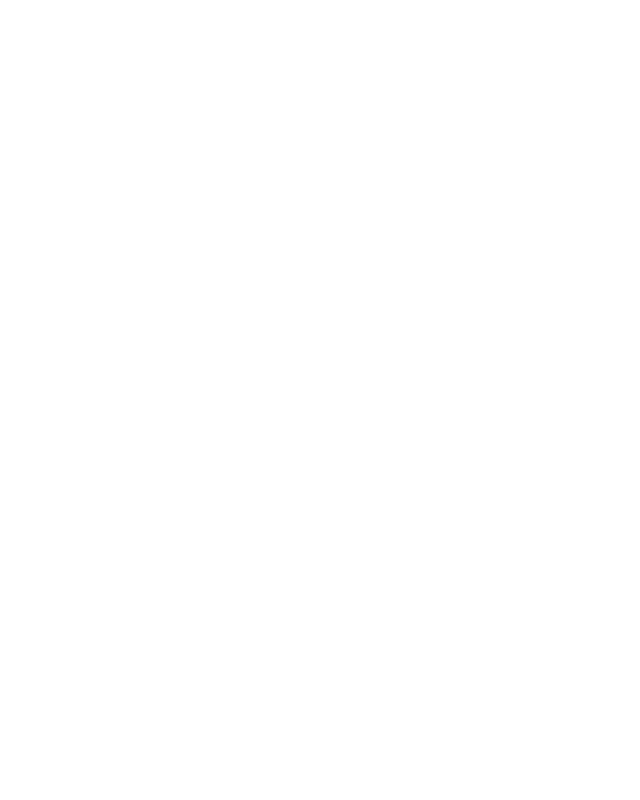
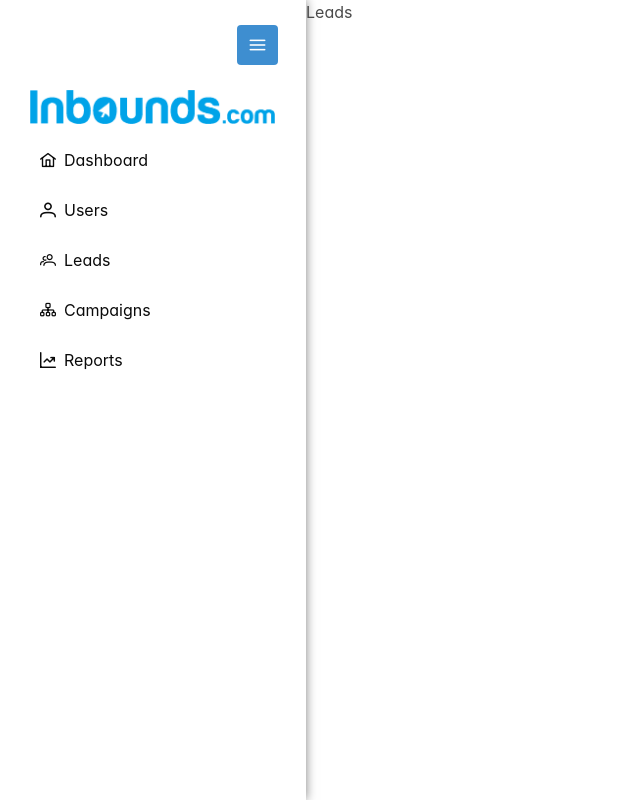
Before and after one commit to Tgoveia-Inbounds/crm-frontend, a Vue app: page /leads in a window 1280 px wide. Before the commit this address had no page. Shown: the whole page, without its empty margins (0-640 px from the left). Built offline with nearby package versions, Linux system fonts and the light colour scheme.

Commit message:
feat: add side bar and base views

```diff
--- a/src/App.vue
+++ b/src/App.vue
@@ -1,5 +1,23 @@
-<script setup lang="ts"></script>
+<script setup lang="ts">
+import SidebarComponent from './components/SidebarComponent.vue'
+import { computed } from 'vue'
+import { useRoute } from 'vue-router'
+
+const route = useRoute()
+const showMenu = computed(() => route.name !== 'login')
+</script>
 
 <template>
-  <RouterView />
+  <div id="layout-container">
+    <sidebar-component v-if="showMenu" />
+    <router-view />
+  </div>
 </template>
+
+<style>
+#layout-container {
+  display: flex;
+  flex-direction: row;
+  height: 100vh;
+}
+</style>
--- a/src/assets/base.css
+++ b/src/assets/base.css
@@ -84,3 +84,7 @@ body {
   -webkit-font-smoothing: antialiased;
   -moz-osx-font-smoothing: grayscale;
 }
+
+h1 {
+  color: black;
+}
--- /dev/null
+++ b/src/components/SidebarComponent.vue
@@ -0,0 +1,138 @@
+<template>
+  <div :class="`sidebar ${sidebarClass}`">
+    <div class="top-row">
+      <p-button
+        class="button sidebar-toggle-btn is-info"
+        icon="pi pi-bars"
+        @click="toggleSidebar"
+      />
+    </div>
+    <div class="sidebar-logo">
+      <img :src="`${logoSrc}`" alt="Inbounds logo" />
+    </div>
+    <div class="sidebar-column">
+      <p-button :class="buttonClass('dashboard')" @click="setActiveButton('dashboard')">
+        <span class="icon"> <i class="pi pi-home"></i> </span>
+        <span v-if="isCollapsed">Dashboard</span>
+      </p-button>
+      <p-button :class="buttonClass('users')" @click="setActiveButton('users')">
+        <span class="icon"> <i class="pi pi-user"></i> </span>
+        <span v-if="isCollapsed">Users</span>
+      </p-button>
+      <p-button :class="buttonClass('leads')" @click="setActiveButton('leads')">
+        <span class="icon"> <i class="pi pi-users"></i> </span>
+        <span v-if="isCollapsed">Leads</span>
+      </p-button>
+      <p-button :class="buttonClass('campaigns')" @click="setActiveButton('campaigns')">
+        <span class="icon"> <i class="pi pi-sitemap"></i> </span>
+        <span v-if="isCollapsed">Campaigns</span>
+      </p-button>
+      <p-button :class="buttonClass('reports')" @click="setActiveButton('reports')">
+        <span class="icon"> <i class="pi pi-chart-line"></i> </span>
+        <span v-if="isCollapsed">Reports</span>
+      </p-button>
+    </div>
+  </div>
+</template>
+
+<script setup lang="ts">
+import { ref, computed } from 'vue'
+import { useRouter, useRoute } from 'vue-router'
+
+const isCollapsed = ref(true)
+const sidebarClass = computed(() => (!isCollapsed.value ? 'closed' : 'open'))
+const activeButton = ref('Dashboard')
+const router = useRouter()
+
+const toggleSidebar = () => {
+  isCollapsed.value = !isCollapsed.value
+}
+
+const setActiveButton = (buttonName: string) => {
+  activeButton.value = buttonName
+  // redirect to page
+  router.push({
+    name: buttonName.toLowerCase()
+  })
+}
+
+const buttonClass = (buttonName: string) => ({
+  button: true,
+  'is-white': true,
+  'sidebar-btn': true,
+  'is-info': activeButton.value === buttonName
+})
+
+const logoSrc = computed(() => {
+  return isCollapsed.value ? 'src/assets/Inbounds-all-blue.png' : 'src/assets/Inbounds-blue-o.png'
+})
+</script>
+
+<style>
+.sidebar {
+  width: 102px;
+  transition: width 0.4s;
+  box-shadow: 0 0 10px rgba(0, 0, 0, 0.5);
+  height: 100vh;
+  position: flex;
+  flex-direction: column;
+}
+
+.sidebar-column {
+  display: flex;
+  flex-direction: column;
+}
+
+.sidebar-btn {
+  margin-left: 28px;
+  margin-top: 10px;
+  width: 250px;
+  justify-content: flex-start !important;
+  transition: width 0.45s;
+}
+
+.sidebar-logo img {
+  margin-left: 30px;
+  width: 80%;
+  transition:
+    height 0.25s ease-in-out,
+    opacity 0.5s ease-in-out;
+}
+
+.top-row {
+  display: flex;
+  justify-content: flex-end;
+  margin: 25px 28px;
+}
+
+.sidebar-toggle-btn {
+  width: 41px;
+}
+
+.open {
+  width: 306px;
+}
+
+.closed {
+  width: 102px;
+}
+
+.closed .sidebar-btn {
+  width: 41px;
+  transition: width 0.25s;
+}
+
+.closed .top-row {
+  display: flex;
+  justify-content: flex-end;
+  margin: 25px 33px 25px 28px;
+}
+
+.closed .sidebar-logo img {
+  margin-left: 24px;
+  width: 50px;
+  transition:
+    height 0.25s ease-in-out,
+    opacity 0.5s ease-in-out;
+}
+</style>
--- a/src/router/index.ts
+++ b/src/router/index.ts
@@ -1,12 +1,18 @@
 import { createRouter, createWebHistory } from 'vue-router'
 import LoginViewVue from '../views/LoginView.vue'
+import DashboardViewVue from '@/views/DashboardView.vue'
 
 const router = createRouter({
   history: createWebHistory(import.meta.env.BASE_URL),
   routes: [
     {
+      path: '/',
+      name: 'dashboard',
+      component: DashboardViewVue
+    },
+    {
       path: '/login',
-      name: 'home',
+      name: 'login',
       component: LoginViewVue
     },
     {
@@ -18,6 +24,21 @@ const router = createRouter({
       path: '/users/create',
       name: 'create-user',
       component: () => import('@/views/RegisterView.vue')
+    },
+    {
+      path: '/campaigns',
+      name: 'campaigns',
+      component: () => import('@/views/CampaignsView.vue')
+    },
+    {
+      path: '/reports',
+      name: 'reports',
+      component: () => import('@/views/ReportsView.vue')
+    },
+    {
+      path: '/leads',
+      name: 'leads',
+      component: () => import('@/views/LeadsView.vue')
     }
   ]
 })
--- /dev/null
+++ b/src/views/CampaignsView.vue
@@ -0,0 +1,3 @@
+<template>
+  <h1>Campaigns</h1>
+</template>
--- /dev/null
+++ b/src/views/DashboardView.vue
@@ -0,0 +1,3 @@
+<template>
+  <h1>Dashboard</h1>
+</template>
--- /dev/null
+++ b/src/views/LeadsView.vue
@@ -0,0 +1,3 @@
+<template>
+  <h1>Leads</h1>
+</template>
--- a/src/views/LoginView.vue
+++ b/src/views/LoginView.vue
@@ -24,7 +24,7 @@ export default {
 }
 </script>
 
-<style lang="scss">
+<style scoped lang="scss">
 .login-view {
   display: flex;
   flex-direction: row;
--- /dev/null
+++ b/src/views/ReportsView.vue
@@ -0,0 +1,3 @@
+<template>
+  <h1>Reports</h1>
+</template>
```
